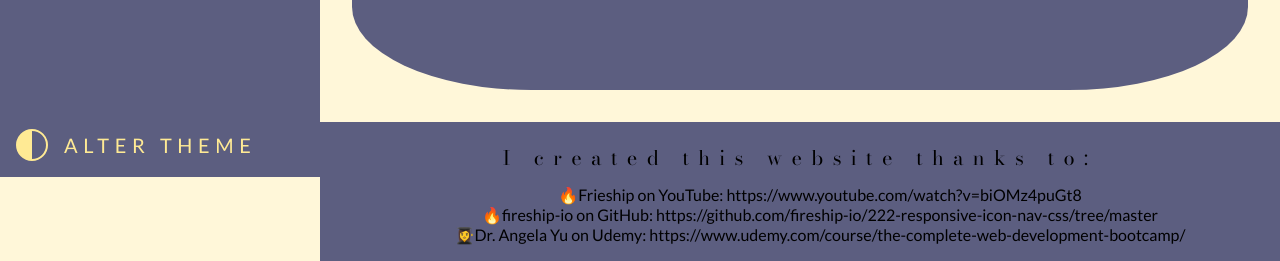
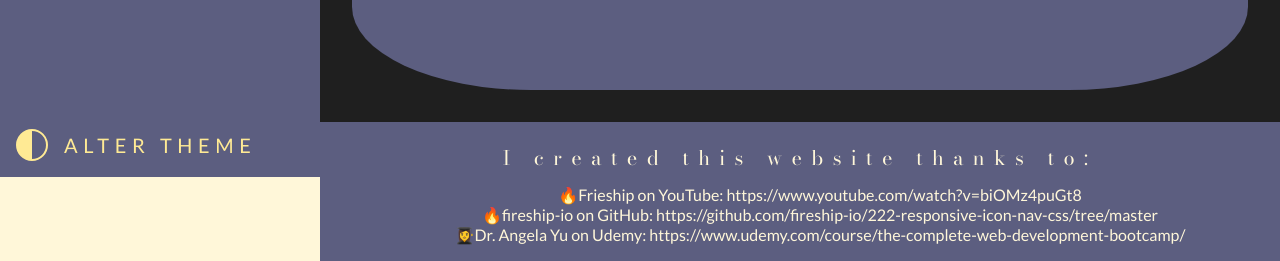
Before and after one commit to michalmajsner/css-pocket-guide, a plain HTML site: page pages/chapter-bootstrap.html in a window 1280 px wide. Shown: the part 623-884 px from the top of the page. Drawn offline with nearby package versions, Linux system fonts and the light colour scheme.

Commit message:
Update cb-style.css

```diff
--- a/styles/cb-style.css
+++ b/styles/cb-style.css
@@ -5,7 +5,7 @@
     --text-secondary: #FFEA94;
     --bg-primary: #5C5E80;
     --bg-secondary: #FFF7D9;
-    --bg-terciary: #141418;
+    --bg-terciary: #1f1f1f;
     --transition-speed: 100ms;
 }
 
@@ -16,8 +16,13 @@ body {
     padding: 0;
 }
 
-main {
+.light {
     background-color: var(--bg-secondary);
+}
+
+.dark {
+    background-color: var(--bg-terciary);
+    color: var(--bg-secondary) !important;
 }
 
 .le-footer {
```
